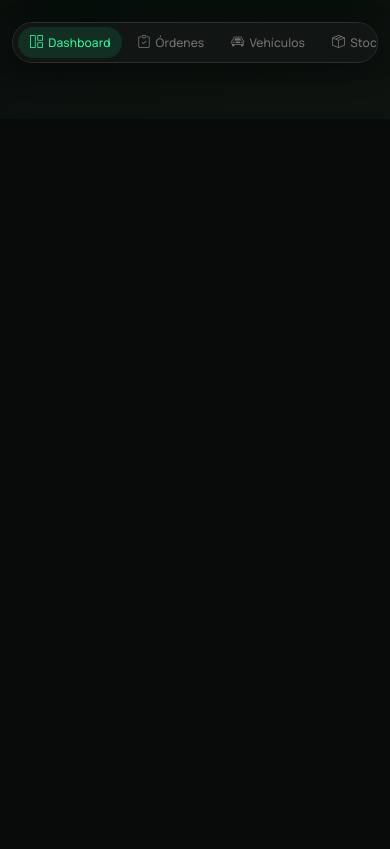
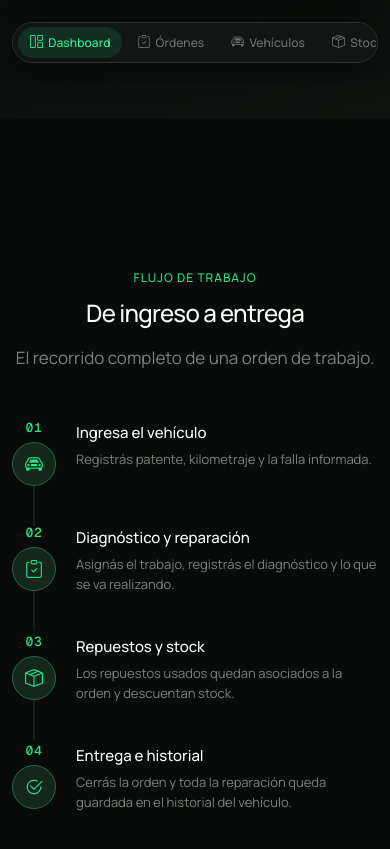
Before and after one commit to lucas6479/TallerNet-fn-, a React (Vite) app in the folder frontend/: page / in a window 390 px wide. Shown: the part 3008-3857 px from the top of the page. Before the commit the page ends 3127 px from the top, so only its background shows below. Built offline with nearby package versions, Linux system fonts and the light colour scheme.

Commit message:
feat: agregar seccion Flujo de Trabajo

```diff
--- a/frontend/src/App.jsx
+++ b/frontend/src/App.jsx
@@ -2,6 +2,7 @@ import Navbar            from './components/Navbar'
 import Hero              from './components/Hero'
 import ProblemaCotidiano from './components/ProblemaCotidiano'
 import ComoFunciona      from './components/ComoFunciona'
+import FlujoDeTrabajo    from './components/FlujoDeTrabajo'
 
 function App() {
   return (
@@ -11,6 +12,7 @@ function App() {
         <Hero />
         <ProblemaCotidiano />
         <ComoFunciona />
+        <FlujoDeTrabajo />
       </main>
     </>
   )
--- /dev/null
+++ b/frontend/src/components/FlujoDeTrabajo.jsx
@@ -0,0 +1,50 @@
+import { motion } from 'motion/react'
+import { workflowSteps } from '../data/flujoDeTrabajoData'
+
+function FlujoDeTrabajo() {
+  return (
+    <section id="flujo" className="pub-section pub-screen pub-bg-b d-flex flex-column justify-content-center">
+      <div className="container">
+
+        <motion.div
+          className="text-center mb-5"
+          initial={{ opacity: 0, y: 24 }}
+          whileInView={{ opacity: 1, y: 0 }}
+          viewport={{ once: true }}
+          transition={{ duration: 0.5, ease: 'easeOut' }}
+        >
+          <span className="pub-section-eyebrow d-block">Flujo de trabajo</span>
+          <h2 className="pub-section-title">De ingreso a entrega</h2>
+          <p className="pub-section-sub mx-auto">El recorrido completo de una orden de trabajo.</p>
+        </motion.div>
+
+        <div className="pub-flow d-flex align-items-start">
+          {workflowSteps.map((step, index) => (
+            <motion.div
+              key={step.num}
+              className="pub-flow-step"
+              initial={{ opacity: 0, y: 24 }}
+              whileInView={{ opacity: 1, y: 0 }}
+              viewport={{ once: true }}
+              transition={{ duration: 0.5, ease: 'easeOut', delay: index * 0.1 }}
+            >
+              <div className="pub-flow-node-wrap d-flex flex-column align-items-center">
+                <span className="pub-flow-num">{step.num}</span>
+                <div className="pub-flow-dot d-flex align-items-center justify-content-center position-relative">
+                  <i className={`bi ${step.icon}`} aria-hidden="true"></i>
+                </div>
+              </div>
+              <div className="pub-flow-content">
+                <h3 className="pub-flow-title">{step.title}</h3>
+                <p className="pub-flow-text">{step.text}</p>
+              </div>
+            </motion.div>
+          ))}
+        </div>
+
+      </div>
+    </section>
+  )
+}
+
+export default FlujoDeTrabajo
--- /dev/null
+++ b/frontend/src/data/flujoDeTrabajoData.js
@@ -0,0 +1,6 @@
+export const workflowSteps = [
+  { num: '01', icon: 'bi-car-front',       title: 'Ingresa el vehículo',        text: 'Registrás patente, kilometraje y la falla informada.' },
+  { num: '02', icon: 'bi-clipboard-check', title: 'Diagnóstico y reparación',   text: 'Asignás el trabajo, registrás el diagnóstico y lo que se va realizando.' },
+  { num: '03', icon: 'bi-box-seam',        title: 'Repuestos y stock',          text: 'Los repuestos usados quedan asociados a la orden y descuentan stock.' },
+  { num: '04', icon: 'bi-check2-circle',   title: 'Entrega e historial',        text: 'Cerrás la orden y toda la reparación queda guardada en el historial del vehículo.' },
+]
--- a/frontend/src/styles/styles.css
+++ b/frontend/src/styles/styles.css
@@ -1091,6 +1091,75 @@ body {
   border: 1px solid rgba(255, 255, 255, .1);
 }
 
+/* ==============================
+   11. FLUJO DE TRABAJO
+   ============================== */
+.pub-flow-step {
+  flex: 1;
+  display: flex;
+  flex-direction: column;
+  align-items: center;
+  text-align: center;
+  position: relative;
+  padding: 0 1rem;
+}
+
+.pub-flow-step:not(:last-child)::after {
+  content: '';
+  position: absolute;
+  top: 43px;
+  left: 50%;
+  width: 100%;
+  height: 1px;
+  background: var(--ui-border);
+  z-index: 0;
+}
+
+.pub-flow-node-wrap {
+  margin-bottom: 1.5rem;
+}
+
+.pub-flow-num {
+  font-family: var(--pub-mono);
+  font-size: .8125rem;
+  font-weight: 500;
+  color: var(--ui-primary);
+  letter-spacing: .05em;
+  line-height: 1;
+  margin-bottom: .5rem;
+}
+
+.pub-flow-dot {
+  width: 44px;
+  height: 44px;
+  border-radius: 50%;
+  border: 1px solid color-mix(in srgb, var(--ui-primary) 30%, var(--ui-border));
+  background: color-mix(in srgb, var(--ui-primary) 8%, var(--ui-surface));
+  color: var(--ui-primary);
+  font-size: 1.125rem;
+  z-index: 1;
+}
+
+.pub-flow-content {
+  flex: 1;
+  min-width: 0;
+}
+
+.pub-flow-title {
+  font-size: .9375rem;
+  font-weight: 500;
+  color: var(--ui-text);
+  margin: 0 0 .375rem;
+  line-height: 1.3;
+}
+
+.pub-flow-text {
+  font-size: .8125rem;
+  color: var(--ui-muted);
+  line-height: 1.6;
+  margin: 0;
+}
+
 /* Responsive Showcase */
 @media (max-width: 767.98px) {
   .pub-sc-body {
@@ -1105,4 +1174,51 @@ body {
   .pub-sc-view .pub-mock-kpis {
     grid-template-columns: repeat(2, 1fr);
   }
+
+  .pub-flow {
+    flex-direction: column;
+  }
+
+  .pub-flow-step {
+    flex: none;
+    width: 100%;
+    flex-direction: row;
+    align-items: flex-start;
+    text-align: left;
+    padding: 0;
+    padding-bottom: 2.5rem;
+    gap: 1.25rem;
+  }
+
+  .pub-flow-step:last-child {
+    padding-bottom: 0;
+  }
+
+  .pub-flow-step::after {
+    display: none;
+  }
+
+  .pub-flow-step:not(:last-child) .pub-flow-node-wrap {
+    position: relative;
+  }
+
+  .pub-flow-step:not(:last-child) .pub-flow-node-wrap::after {
+    content: '';
+    position: absolute;
+    top: 100%;
+    left: 50%;
+    transform: translateX(-50%);
+    width: 1px;
+    height: 2.5rem;
+    background: var(--ui-border);
+  }
+
+  .pub-flow-node-wrap {
+    margin-bottom: 0;
+    flex-shrink: 0;
+  }
+
+  .pub-flow-content {
+    padding-top: .125rem;
+  }
 }
```
